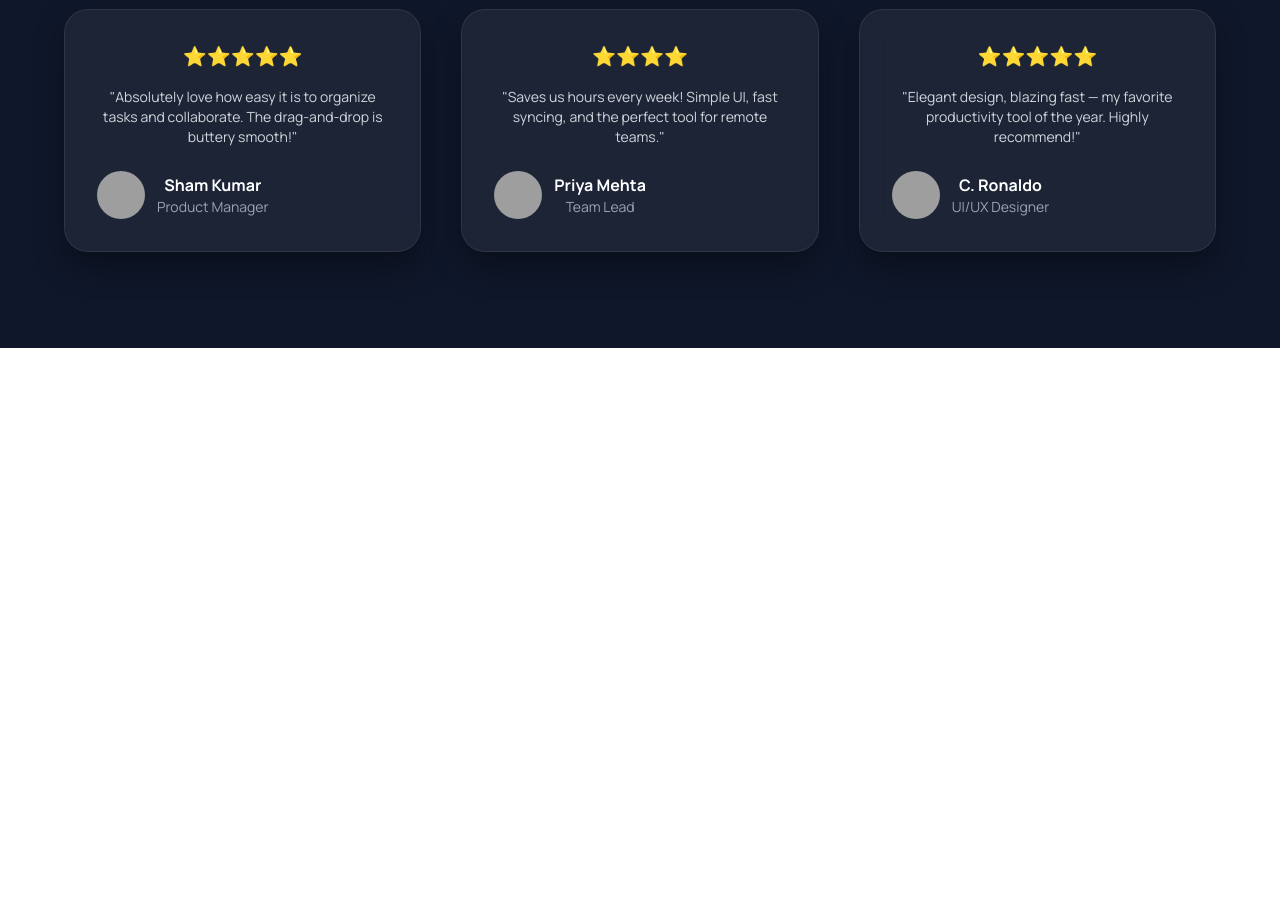
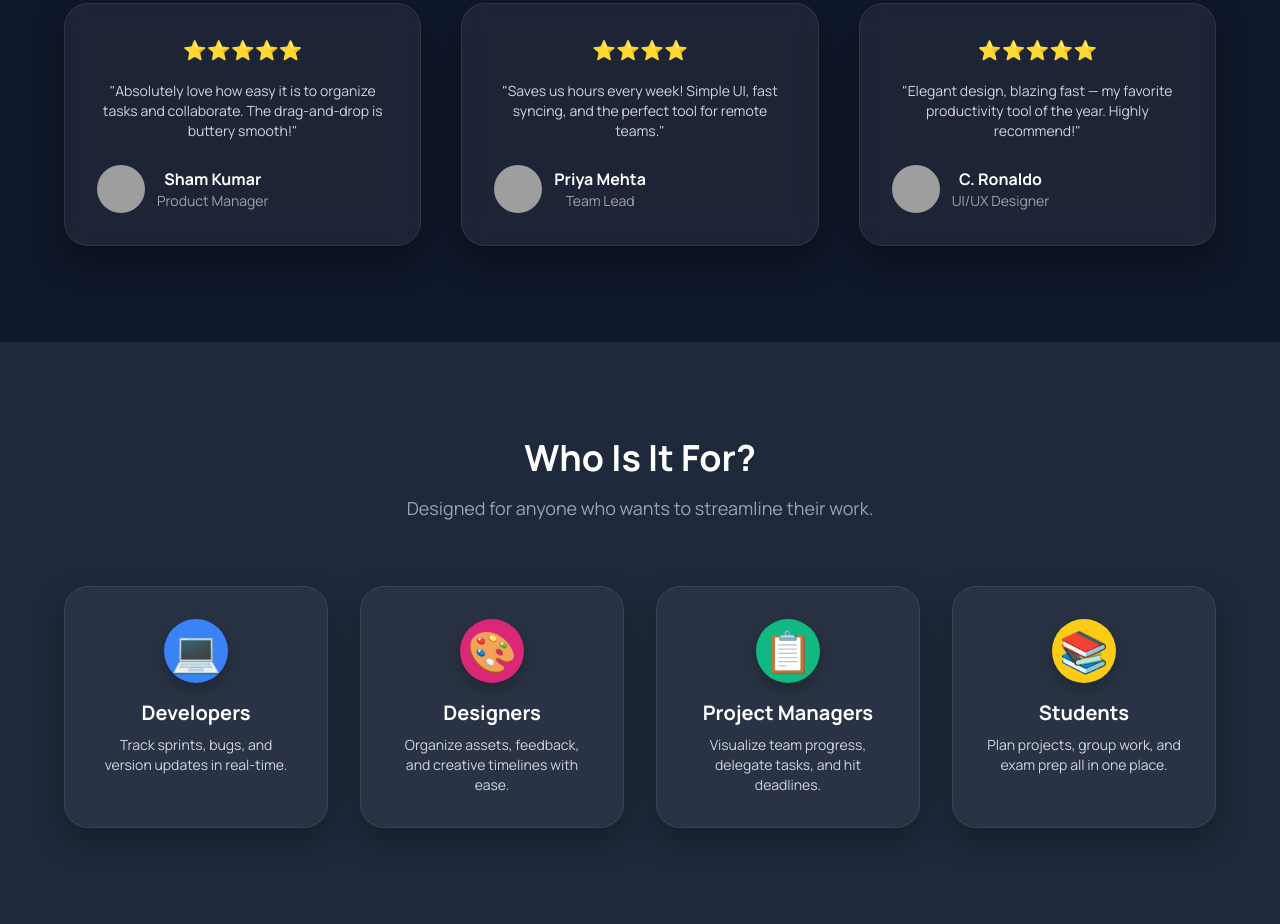
Before and after one commit to Omkarkadam-dev/Project_FlowBoard, a plain HTML site: page index.html in a window 1280 px wide. Shown: the part 2799-3723 px from the top of the page. Before the commit the page ends 3147 px from the top, so only its background shows below. Drawn offline with nearby package versions, Linux system fonts and the light colour scheme; grey boxes are pictures that could not be loaded.

Commit message:
add use cases section

```diff
--- a/index.html
+++ b/index.html
@@ -196,6 +196,43 @@
     </div>
   </section>
 
+  <!-- Use Cases Section -->
+<section id="use-cases" class="bg-[#1e293b] text-white py-24 px-6">
+    <div class="max-w-6xl mx-auto text-center">
+      <h2 class="text-4xl font-bold mb-4">Who Is It For?</h2>
+      <p class="text-gray-400 mb-16 text-lg">Designed for anyone who wants to streamline their work.</p>
+
+      <div class="grid md:grid-cols-2 lg:grid-cols-4 gap-8">
+        <!-- Developer -->
+        <div class="usecase-card glassy-case" data-case>
+          <div class="icon bg-blue-500">💻</div>
+          <h3 class="text-xl font-semibold mt-4 mb-2">Developers</h3>
+          <p class="text-sm text-gray-300">Track sprints, bugs, and version updates in real-time.</p>
+        </div>
+
+        <!-- Designer -->
+        <div class="usecase-card glassy-case delay" data-case>
+          <div class="icon bg-pink-600">🎨</div>
+          <h3 class="text-xl font-semibold mt-4 mb-2">Designers</h3>
+          <p class="text-sm text-gray-300">Organize assets, feedback, and creative timelines with ease.</p>
+        </div>
+
+        <!-- Managers -->
+        <div class="usecase-card glassy-case delay-2" data-case>
+          <div class="icon bg-emerald-500">📋</div>
+          <h3 class="text-xl font-semibold mt-4 mb-2">Project Managers</h3>
+          <p class="text-sm text-gray-300">Visualize team progress, delegate tasks, and hit deadlines.</p>
+        </div>
+
+        <!-- Students -->
+        <div class="usecase-card glassy-case delay-3" data-case>
+          <div class="icon bg-yellow-400 text-black">📚</div>
+          <h3 class="text-xl font-semibold mt-4 mb-2">Students</h3>
+          <p class="text-sm text-gray-300">Plan projects, group work, and exam prep all in one place.</p>
+        </div>
+      </div>
+    </div>
+  </section>
 
 
     <script src="script.js"></script>
--- a/script.js
+++ b/script.js
@@ -117,3 +117,22 @@ document.addEventListener("DOMContentLoaded", () => {
 
     testimonials.forEach(t => observer.observe(t));
   });
+
+
+  // Scroll reveal for Use Cases
+document.addEventListener("DOMContentLoaded", () => {
+    const cases = document.querySelectorAll("[data-case]");
+
+    const observer = new IntersectionObserver(entries => {
+      entries.forEach(entry => {
+        if (entry.isIntersecting) {
+          entry.target.classList.add("reveal");
+          observer.unobserve(entry.target);
+        }
+      });
+    }, {
+      threshold: 0.2
+    });
+
+    cases.forEach(c => observer.observe(c));
+  });
--- a/style.css
+++ b/style.css
@@ -174,3 +174,48 @@ body {
   .delay-2 {
     transition-delay: 0.4s;
   }
+
+  .glassy-case {
+    background: rgba(255, 255, 255, 0.05);
+    border: 1px solid rgba(255, 255, 255, 0.08);
+    backdrop-filter: blur(12px);
+    border-radius: 1.5rem;
+    padding: 2rem;
+    box-shadow: 0 12px 30px rgba(0, 0, 0, 0.3);
+    transform: translateY(30px);
+    opacity: 0;
+    transition: transform 0.7s ease, opacity 0.7s ease;
+    cursor: default;
+  }
+
+  .glassy-case.reveal {
+    transform: translateY(0);
+    opacity: 1;
+  }
+
+  .glassy-case:hover {
+    transform: scale(1.03);
+    background: rgba(255, 255, 255, 0.08);
+  }
+
+  .icon {
+    font-size: 2.5rem;
+    width: 64px;
+    height: 64px;
+    display: flex;
+    align-items: center;
+    justify-content: center;
+    border-radius: 9999px;
+    margin: 0 auto;
+    box-shadow: 0 5px 20px rgba(0, 0, 0, 0.3);
+  }
+
+  .delay {
+    transition-delay: 0.15s;
+  }
+  .delay-2 {
+    transition-delay: 0.3s;
+  }
+  .delay-3 {
+    transition-delay: 0.45s;
+  }
```
